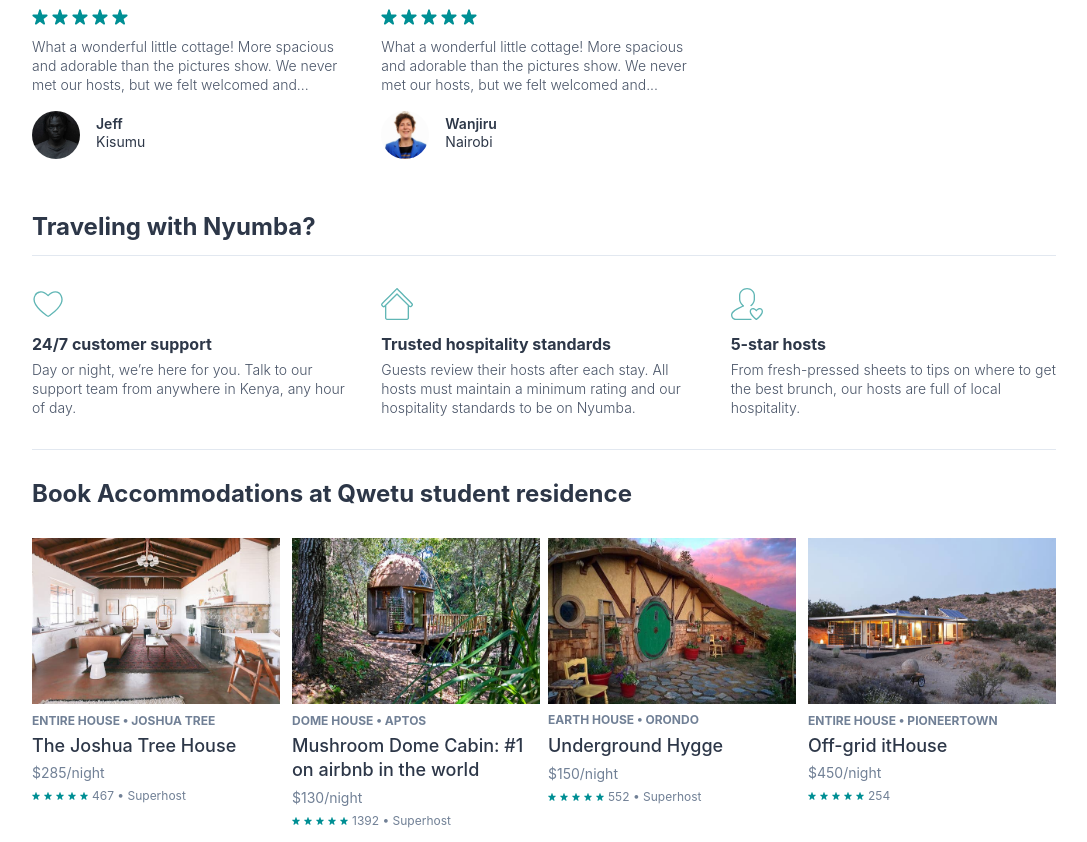
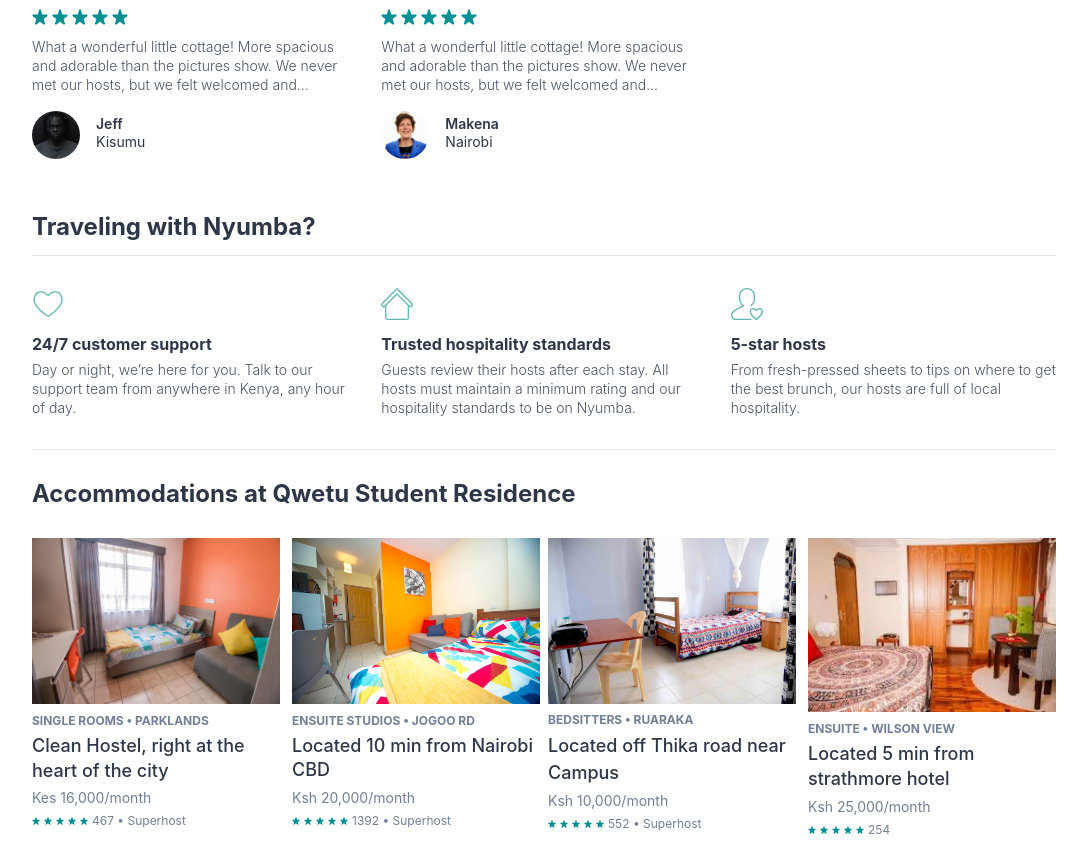
Before and after one commit to jeffubayi/Nukuu, a website: page public/index.html in a window 1280 px wide. Shown: the part 1044-1886 px from the top of the page, without its empty margins (96-1183 px from the left). Drawn offline with nearby package versions, Linux system fonts and the light colour scheme; files that its build step writes are made by us from their sources; files whose address does not match are found by name.

Commit message:
qwetu page

```diff
--- a/public/index.html
+++ b/public/index.html
@@ -112,7 +112,7 @@
           <div class="flex items-center justify-start my-4">
             <img src="lesley.jpg" class="w-12 h-12 rounded-full flex-shrink-0" />
             <div class="flex-1 pl-4 text-sm">
-              <p class="font-semibold leading-none">Wanjiru</p>
+              <p class="font-semibold leading-none">Makena</p>
               <p>Nairobi</p>
             </div>
           </div>
@@ -162,15 +162,15 @@
         </div>
       </section>
 
-      <h3 class="font-bold bold text-2xl lg:mb-2 mb-4 leading-none">Book Accommodations at Qwetu student residence</h3>
+      <h3 class="font-bold bold text-2xl lg:mb-2 mb-4 leading-none">Accommodations at Qwetu Student Residence</h3>
 
       <section class="flex items-start flex-wrap justify-between lg:my-8 my-6">
         <a href="#" class="lg:w-1/4 md:w-1/2 w-full lg:pr-2 md:pr-2 lg:mb-0 mb-6">
-          <img src="just-booked-1.jpg" class="object-cover w-full" />
+          <img src="img/home1.jpg" class="object-cover w-full" />
 
-          <p class="uppercase text-gray-600 text-xs font-bold pt-2">Entire House <span aria-hidden="true">•</span> Joshua Tree</p>
-          <h4 class="font-medium my-1 text-lg leading-snug">The Joshua Tree House</h4>
-          <p class="text-gray-600 text-sm mb-1">$285/night</p>
+          <p class="uppercase text-gray-600 text-xs font-bold pt-2"> Single Rooms <span aria-hidden="true">•</span> PARKLANDS</p>
+          <h4 class="font-medium my-1 text-lg leading-snug">Clean Hostel, right at the heart of the city</h4>
+          <p class="text-gray-600 text-sm mb-1">Kes 16,000/month</p>
           <div class="flex items-center">
             <svg class="fill-current w-2 h-2 text-cyan mr-1" viewBox="0 0 1000 1000" xmlns="http://www.w3.org/2000/svg"><path d="M972 380c9 28 2 50-20 67L725 619l87 280c11 39-18 75-54 75-12 0-23-4-33-12L499 790 273 962a58 58 0 0 1-78-12 50 50 0 0 1-8-51l86-278L46 447c-21-17-28-39-19-67 8-24 29-40 52-40h280l87-279c7-23 28-39 52-39 25 0 47 17 54 41l87 277h280c24 0 45 16 53 40z"/></svg>
             <svg class="fill-current w-2 h-2 text-cyan mr-1" viewBox="0 0 1000 1000" xmlns="http://www.w3.org/2000/svg"><path d="M972 380c9 28 2 50-20 67L725 619l87 280c11 39-18 75-54 75-12 0-23-4-33-12L499 790 273 962a58 58 0 0 1-78-12 50 50 0 0 1-8-51l86-278L46 447c-21-17-28-39-19-67 8-24 29-40 52-40h280l87-279c7-23 28-39 52-39 25 0 47 17 54 41l87 277h280c24 0 45 16 53 40z"/></svg>
@@ -181,10 +181,10 @@
           </div>
         </a>
         <a href="#" class="lg:w-1/4 md:w-1/2 w-full lg:px-1 md:px-1 lg:mb-0 mb-6">
-          <img src="just-booked-2.jpg" class="object-cover w-full" />
-          <p class="uppercase text-gray-600 text-xs font-bold pt-2">Dome house <span aria-hidden="true">•</span> Aptos</p>
-          <h4 class="font-medium my-1 text-lg leading-snug">Mushroom Dome Cabin: #1  on airbnb in the world</h4>
-          <p class="text-gray-600 text-sm mb-1">$130/night</p>
+          <img src="img/home2.jpg" class="object-cover w-full" />
+          <p class="uppercase text-gray-600 text-xs font-bold pt-2"> Ensuite Studios <span aria-hidden="true">•</span> JOGOO RD</p>
+          <h4 class="font-medium my-1 text-lg leading-snug"> Located 10 min from Nairobi CBD</h4>
+          <p class="text-gray-600 text-sm mb-1">Ksh 20,000/month</p>
           <div class="flex items-center">
             <svg class="fill-current w-2 h-2 text-cyan mr-1" viewBox="0 0 1000 1000" xmlns="http://www.w3.org/2000/svg"><path d="M972 380c9 28 2 50-20 67L725 619l87 280c11 39-18 75-54 75-12 0-23-4-33-12L499 790 273 962a58 58 0 0 1-78-12 50 50 0 0 1-8-51l86-278L46 447c-21-17-28-39-19-67 8-24 29-40 52-40h280l87-279c7-23 28-39 52-39 25 0 47 17 54 41l87 277h280c24 0 45 16 53 40z"/></svg>
             <svg class="fill-current w-2 h-2 text-cyan mr-1" viewBox="0 0 1000 1000" xmlns="http://www.w3.org/2000/svg"><path d="M972 380c9 28 2 50-20 67L725 619l87 280c11 39-18 75-54 75-12 0-23-4-33-12L499 790 273 962a58 58 0 0 1-78-12 50 50 0 0 1-8-51l86-278L46 447c-21-17-28-39-19-67 8-24 29-40 52-40h280l87-279c7-23 28-39 52-39 25 0 47 17 54 41l87 277h280c24 0 45 16 53 40z"/></svg>
@@ -195,10 +195,10 @@
           </div>
         </a>
         <a href="#" class="lg:w-1/4 md:w-1/2 w-full lg:px-1 md:px-1 lg:mb-0 mb-6">
-          <img src="just-booked-3.jpg" class="object-cover w-full" />
-          <p class="uppercase text-gray-600 text-xs font-bold pt-2 leading-snug">Earth house <span aria-hidden="true">•</span> Orondo</p>
-          <h4 class="font-medium my-1 text-lg">Underground Hygge</h4>
-          <p class="text-gray-600 text-sm mb-1">$150/night</p>
+          <img src="img/home3.jpg" class="object-cover w-full" />
+          <p class="uppercase text-gray-600 text-xs font-bold pt-2 leading-snug"> Bedsitters <span aria-hidden="true">•</span> RUARAKA</p>
+          <h4 class="font-medium my-1 text-lg"> Located off Thika road near Campus</h4>
+          <p class="text-gray-600 text-sm mb-1">Ksh 10,000/month</p>
           <div class="flex items-center">
             <svg class="fill-current w-2 h-2 text-cyan mr-1" viewBox="0 0 1000 1000" xmlns="http://www.w3.org/2000/svg"><path d="M972 380c9 28 2 50-20 67L725 619l87 280c11 39-18 75-54 75-12 0-23-4-33-12L499 790 273 962a58 58 0 0 1-78-12 50 50 0 0 1-8-51l86-278L46 447c-21-17-28-39-19-67 8-24 29-40 52-40h280l87-279c7-23 28-39 52-39 25 0 47 17 54 41l87 277h280c24 0 45 16 53 40z"/></svg>
             <svg class="fill-current w-2 h-2 text-cyan mr-1" viewBox="0 0 1000 1000" xmlns="http://www.w3.org/2000/svg"><path d="M972 380c9 28 2 50-20 67L725 619l87 280c11 39-18 75-54 75-12 0-23-4-33-12L499 790 273 962a58 58 0 0 1-78-12 50 50 0 0 1-8-51l86-278L46 447c-21-17-28-39-19-67 8-24 29-40 52-40h280l87-279c7-23 28-39 52-39 25 0 47 17 54 41l87 277h280c24 0 45 16 53 40z"/></svg>
@@ -209,10 +209,10 @@
           </div>
         </a>
         <a href="#" class="lg:w-1/4 md:w-1/2 w-full lg:pl-2 md:pl-2">
-          <img src="just-booked-4.jpg" class="object-cover w-full" />
-          <p class="uppercase text-gray-600 text-xs font-bold pt-2">Entire house <span aria-hidden="true">•</span> Pioneertown</p>
-          <h4 class="font-medium my-1 text-lg leading-snug">Off-grid itHouse</h4>
-          <p class="text-gray-600 text-sm mb-1">$450/night</p>
+          <img src="img/home4.jpg" class="object-cover w-full" />
+          <p class="uppercase text-gray-600 text-xs font-bold pt-2">Ensuite <span aria-hidden="true">•</span> Wilson View</p>
+          <h4 class="font-medium my-1 text-lg leading-snug">Located 5 min from strathmore hotel</h4>
+          <p class="text-gray-600 text-sm mb-1">Ksh 25,000/month</p>
           <div class="flex items-center">
             <svg class="fill-current w-2 h-2 text-cyan mr-1" viewBox="0 0 1000 1000" xmlns="http://www.w3.org/2000/svg"><path d="M972 380c9 28 2 50-20 67L725 619l87 280c11 39-18 75-54 75-12 0-23-4-33-12L499 790 273 962a58 58 0 0 1-78-12 50 50 0 0 1-8-51l86-278L46 447c-21-17-28-39-19-67 8-24 29-40 52-40h280l87-279c7-23 28-39 52-39 25 0 47 17 54 41l87 277h280c24 0 45 16 53 40z"/></svg>
             <svg class="fill-current w-2 h-2 text-cyan mr-1" viewBox="0 0 1000 1000" xmlns="http://www.w3.org/2000/svg"><path d="M972 380c9 28 2 50-20 67L725 619l87 280c11 39-18 75-54 75-12 0-23-4-33-12L499 790 273 962a58 58 0 0 1-78-12 50 50 0 0 1-8-51l86-278L46 447c-21-17-28-39-19-67 8-24 29-40 52-40h280l87-279c7-23 28-39 52-39 25 0 47 17 54 41l87 277h280c24 0 45 16 53 40z"/></svg>
```
Also changed, not shown: public/img/home1.jpg (added), public/img/home2.jpg (added), public/img/home3.jpg (added), public/img/home4.jpg (added).
